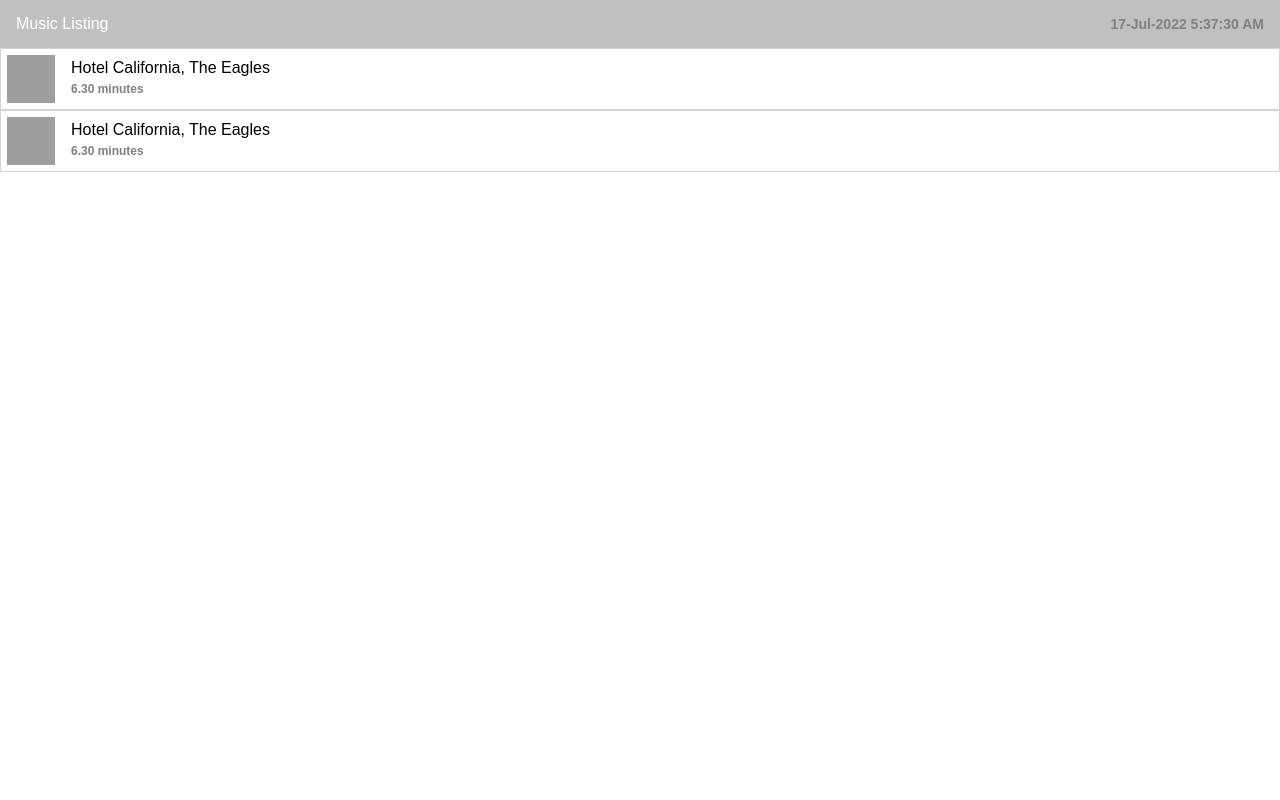
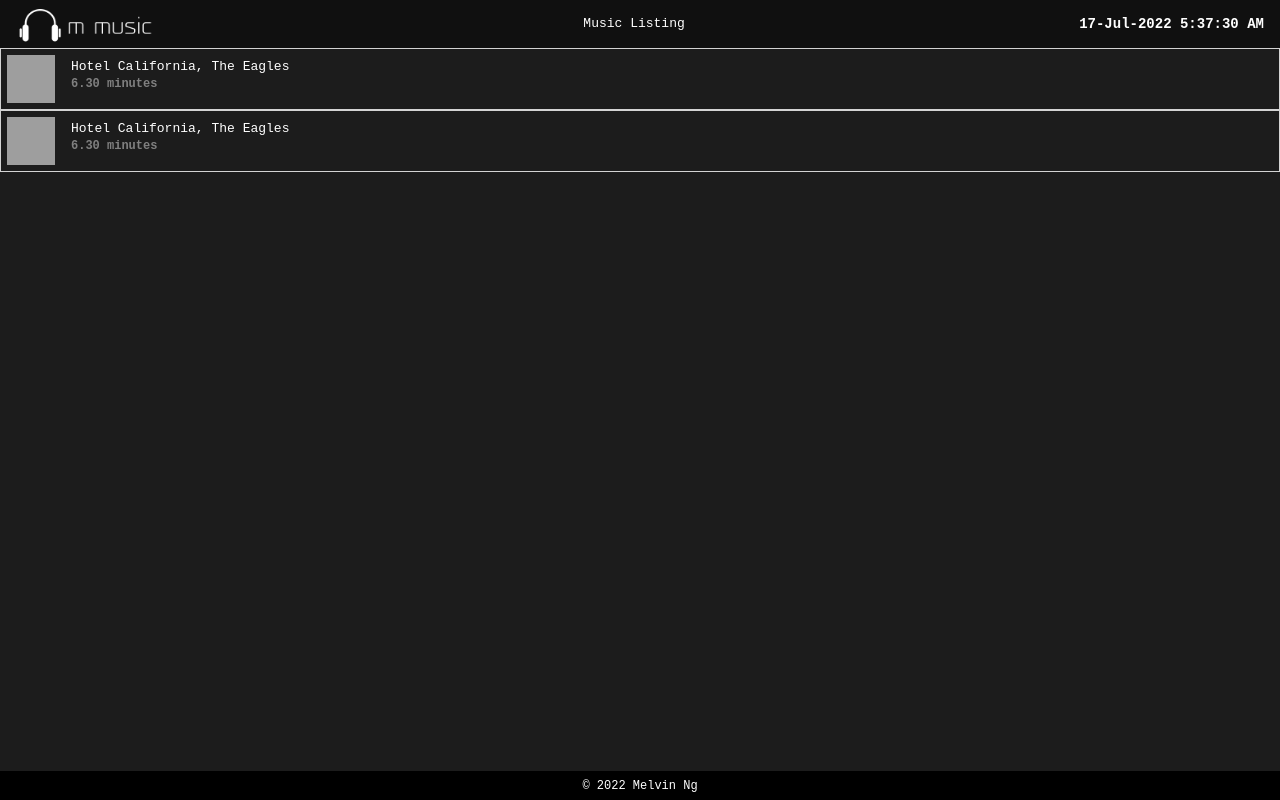
Before and after one commit to melvincwng/m-music-2.0, a plain HTML site: page index.html in a window 1280 px wide. Drawn offline with Linux system fonts and the light colour scheme; some packages are replaced by stand-ins of ours; grey boxes are pictures that could not be loaded.

Commit message:
Fix clock.js script, Add m music logo, Edit index.html & index.css

```diff
--- a/css/index.css
+++ b/css/index.css
@@ -1,5 +1,6 @@
 body {
-  font-family: Arial, Helvetica, sans-serif;
+  background-color: #1c1c1c !important;
+  font-family: monospace !important;
   margin: 0;
 }
 
@@ -9,10 +10,12 @@ body {
   left: 0px;
   height: 48px;
   width: 100%;
-  background-color: silver;
+  background-color: #101010;
   line-height: 48px;
   padding: 0 16px;
   z-index: 1;
+  display: flex;
+  justify-content: space-between;
 }
 
 .div_header img {
@@ -25,11 +28,10 @@ body {
 
 #span_header {
   color: white;
-  float: left;
 }
 
-#datetime_clock {
-  color: grey;
+.datetime_clock {
+  color: white;
   font-weight: 600;
   font-size: 14px;
   float: right;
@@ -73,6 +75,8 @@ body {
   position: relative;
   left: 10px;
   top: 10px;
+  color: white;
+  justify-content: center;
 }
 
 .li_product_duration {
@@ -85,6 +89,7 @@ body {
 
 #btn_product_details_back,
 #btn_product_map_back {
+  top: 10px;
   cursor: pointer;
 }
 
@@ -114,6 +119,7 @@ body {
   display: inline-block;
   width: 24%;
   font-weight: 600;
+  color: white;
 }
 
 .product_details_data_name {
@@ -125,7 +131,7 @@ body {
   position: fixed;
   bottom: 0px;
   left: 0px;
-  height: 48px;
+  height: 78px;
   width: 100%;
   background-color: rgb(93, 93, 93);
   line-height: 48px;
@@ -148,3 +154,28 @@ body {
   position: static !important;
   overflow: visible !important;
 }
+
+footer {
+  position: fixed;
+  bottom: 0px;
+  width: 100%;
+  height: 29px;
+  background-color: black;
+  color: white;
+  font-size: 12px;
+  text-align: center;
+  word-wrap: break-word;
+  display: flex;
+  justify-content: center;
+  align-items: center;
+}
+
+#footerLink {
+  color: white;
+  text-decoration: none;
+}
+
+#companyLogo {
+  width: 137px;
+  height: 38px;
+}
--- a/index.html
+++ b/index.html
@@ -16,8 +16,9 @@
   <div>
     <div id="page_listing" class="page">
       <div class="div_header">
+        <img src="./img/logo.png" alt="Company logo" id="companyLogo" />
         <span id="span_header">Music Listing</span>
-        <span id="datetime_clock">
+        <span class="datetime_clock">
             <img src="img/loading.gif" />
         </span>
       </div>
@@ -50,10 +51,10 @@
     </div>
     <div id="page_details" class="page">
       <div class="div_header">
-        <span id="span_header">
-            <img id="btn_product_details_back" src="img/back_white.png" onclick="displayPage('page_listing')" >
-                Shape Of You
-            </img>
+        <img id="btn_product_details_back" src="img/back_white.png" onclick="displayPage('page_listing')" ></img>
+        <span id="span_header">Shape Of You</span>
+        <span class="datetime_clock">
+          <img src="img/loading.gif" />
         </span>
       </div>
       <div id="div_product_details">
@@ -80,11 +81,25 @@
     </div>
     <div id="page_map" class="page">
       <div id="div_header_product_map" class="div_header">
-        <span id="span_header">
-            <img id="btn_product_map_back" src="img/back_white.png" onclick="displayPage('page_details')">Where
+        <img id="btn_product_details_back" src="img/back_white.png" onclick="displayPage('page_details')" ></img>
+        <span id="span_header">Where</span>
+        <span class="datetime_clock">
+          <img src="img/loading.gif" />
         </span>
       </div>
       <div id="div_product_map"></div>
     </div>
+    <!-- Footer -->
+    <footer>
+      © 2022
+      <a
+        href="https://github.com/melvincwng"
+        target="_blank"
+        rel="noopener noreferrer"
+        id="footerLink"
+      >
+        &nbsp;Melvin Ng</a
+      >
+    </footer>
   </body>
 </html>
--- a/js/clock.js
+++ b/js/clock.js
@@ -10,7 +10,11 @@ function updateClock() {
     .replace(/ /g, "-"); //replaces all the empty spaces (e.g. 17 Jul 2022 with '-')
   const localeTimeString = date.toLocaleTimeString();
   const formattedDateTime = localeDateString + " " + localeTimeString;
-  document.getElementById("datetime_clock").innerHTML = formattedDateTime;
+  const clocks = document.getElementsByClassName("datetime_clock");
+  for (let i = 0; i < clocks.length; i++) {
+    const clock = clocks[i];
+    clock.innerHTML = formattedDateTime;
+  }
 }
 
 setInterval(updateClock, 1000);
```
Also changed, not shown: img/logo.png (added).
